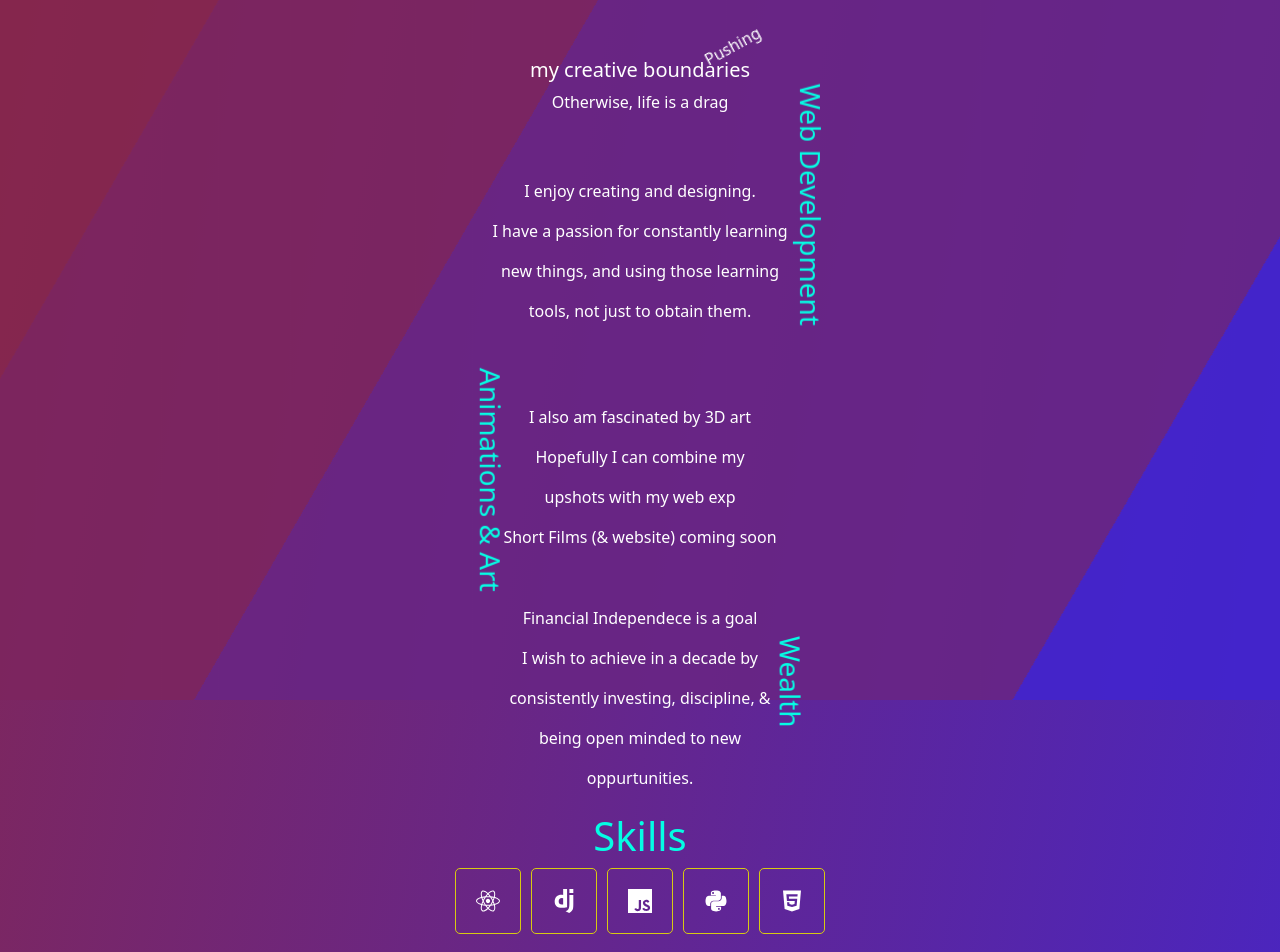
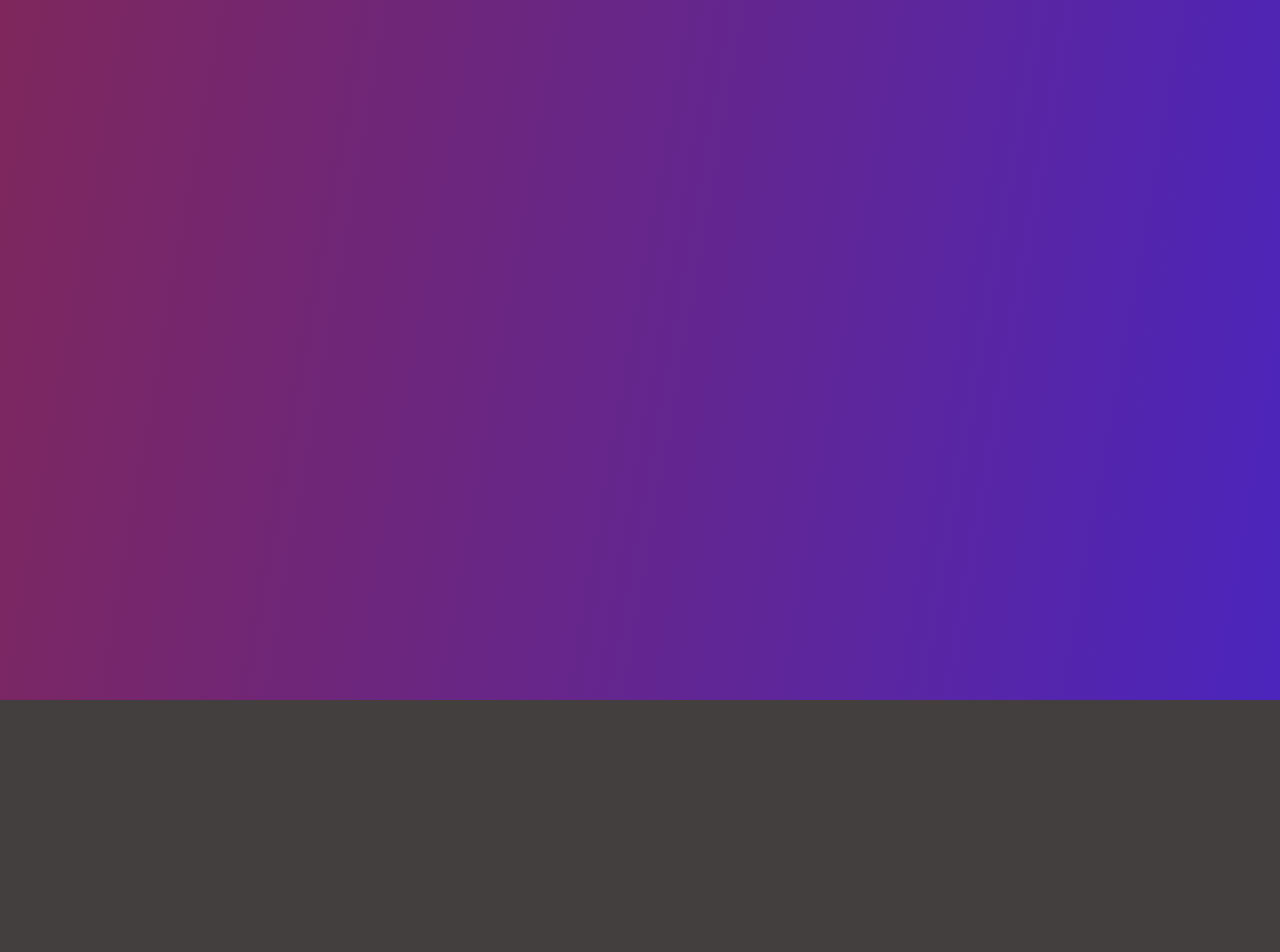
Before and after one commit to 4lexjandro/portfolio, a React (Create React App) app: page /junk in a window 1280 px wide. Shown: the part 100-1052 px from the top of the page. After the commit the page ends 800 px from the top, so only its background shows below. Built offline with nearby package versions, Linux system fonts and the light colour scheme.

Commit message:
About page done

```diff
--- a/src/Routes/About.jsx
+++ b/src/Routes/About.jsx
@@ -1,22 +1,22 @@
 import Footer from '../Parts/Footer'
-import city from '../Visuals/city.mov';
 import { motion } from "framer-motion"
+import {FaReact, FaSass, FaCss3, FaHtml5, FaPython, FaBootstrap} from "react-icons/fa"
+import { SiDjango, SiTailwindcss, SiBlender, SiCinema4D, SiJavascript, SiMongodb, SiPostgresql } from "react-icons/si";
+import { DiNodejs, DiGit, } from "react-icons/di";
 
 
 
 export const About = () => {
   return (
       <div className="main">
-      <div className="overlay"></div>
-      <video autoPlay loop muted playsinline id='video' className="vid">
-        <source
-          src={city}
-          type="video/mp4"
-        />
-        </video>
         <div className="content">
+         <br/><br/><br/>
+         <div class="bg"></div>
+<div class="bg bg2"></div>
+<div class="bg bg3"></div>
+<br/><br/><br/><br/><br/><br/><br/>
 
-         <br/><br/><br/>
+
           <motion.div animate={{ x: 100, y: 0, rotate:360 }}
 transition={{ duration: 2, repeat: Infinity }} >Pushing</motion.div>
 
@@ -36,36 +36,72 @@ transition={{ duration: 2, repeat: Infinity }} >Pushing</motion.div>
 
           <h3 className="h3">
           <motion.div animate={{ scale: [2, 2, 1] }} >
-          <motion.div animate={{ x: 150, y: 50, rotate:90 }} >Web Development</motion.div>
+          <motion.div animate={{ x: 170, y: 50, rotate:90 }} >Web Development</motion.div>
           </motion.div>
           </h3>
-            <ul>
-              <li>React, Express, Django</li>
-              <li>HTML, Javascript, Python</li>
-              <li>S/CSS, TailwindCSS, Daisyui</li>
-            </ul>
+           <p>I enjoy creating and designing.</p>
+           <p>I have a passion for constantly learning</p>
+           <p>new things, and using those learning</p>
+           <p>tools, not just to obtain them.</p>
+           <br/>
 
             <h3 className="h3">
             <motion.div animate={{ scale: [2, 2, 1] }} >
-          <motion.div animate={{ x: -150, rotate:90 }} >Animations & Art</motion.div>
+          <motion.div animate={{ x: -150, y:100, rotate:90 }} >Animations & Art</motion.div>
           </motion.div>
           </h3>
-            <ul>
-              <li>Blender, Cinema4D, Affinity Photo</li>
-              <li>Short Films Coming soon</li>
-            </ul>
+
+              <p>I also am fascinated by 3D art</p>
+              <p>Hopefully I can combine my</p>
+              <p>upshots with my web exp</p>
+              <p>Short Films (& website) coming soon</p>
+
             <h3 className="h3">
             <motion.div animate={{ scale: [2, 2, 1] }} >
-          <motion.div animate={{ x: 150, y: 50, rotate:90 }} >Wealth</motion.div>
+          <motion.div animate={{ x: 150, y: 100, rotate:90 }} >Wealth</motion.div>
           </motion.div>
           </h3>
-            <ul>
-              <li>Investing</li>
-              <li>Seeking oppurtunities </li>
-              <li>Real Estate</li>
-            </ul>
+            <p>Financial Independece is a goal</p>
+            <p>I wish to achieve in a decade by</p>
+            <p>consistently investing, discipline, &</p>
+            <p>being open minded to new</p>
+            <p>oppurtunities.</p>
            </div>
-      <Footer />
+
+           <br/><br/><br/><br/><br/><br/><br/><br/><br/><br/><br/><br/><br/><br/><br/><br/><br/><br/><br/><br/><br/>
+           <br/><br/><br/><br/><br/><br/><br/><br/><br/><br/><br/><br/><br/><br/><br/><br/><br/>
+
+    <h1 className="boxes">Skills</h1>
+  <div className="boxes">
+  <div className="box"><FaReact/></div>
+  <div className="box"><SiDjango/></div>
+  <div className="box"><SiJavascript/></div>
+  <div className="box"><FaPython/></div>
+  <div className="box"><FaHtml5/></div>
+
+  </div>
+  <br/>
+  <div className="boxes">
+  <div className="box"><FaSass/></div>
+  <div className="box"><SiTailwindcss/></div>
+  <div className="box">< FaCss3/></div>
+  <div className="box"><SiBlender/></div>
+  <div className="box"><SiCinema4D/></div>
+  </div>
+  <br/>
+  <div className="boxes">
+  <div className="box"><DiGit/></div>
+  <div className="box"><FaBootstrap/></div>
+  <div className="box"><DiNodejs/></div>
+  <div className="box"><SiMongodb/></div>
+  <div className="box"><SiPostgresql/></div>
+
+  </div>
+<br/><br/><br/>
+  <div>
+    <Footer />
+  </div>
+
 
       </div>
 
--- a/src/Routes/Junk.jsx
+++ b/src/Routes/Junk.jsx
@@ -1,110 +1,8 @@
-import Footer from '../Parts/Footer'
-import { motion } from "framer-motion"
-import {FaReact, FaSass, FaCss3, FaHtml5, FaPython, FaBootstrap} from "react-icons/fa"
-import { SiDjango, SiTailwindcss, SiBlender, SiCinema4D, SiJavascript, SiMongodb, SiPostgresql } from "react-icons/si";
-import { DiNodejs, DiGit, } from "react-icons/di";
+import React from 'react'
 
-
-
-export const Junk = () => {
+function Junk() {
   return (
-      <div className="main">
-        <div className="content">
-         <br/><br/><br/>
-         <div class="bg"></div>
-<div class="bg bg2"></div>
-<div class="bg bg3"></div>
-<br/><br/><br/><br/><br/><br/><br/>
-
-
-          <motion.div animate={{ x: 100, y: 0, rotate:360 }}
-transition={{ duration: 2, repeat: Infinity }} >Pushing</motion.div>
-
-          <h5>my creative boundaries</h5>
-               <motion.div
-                drag
-                dragTransition=
-                {{
-                min: 0,
-                max: 300,
-                bounceStiffness: 100
-                }}
-                >
-                Otherwise, life is a drag
-                </motion.div>
-          <br/>
-
-          <h3 className="h3">
-          <motion.div animate={{ scale: [2, 2, 1] }} >
-          <motion.div animate={{ x: 170, y: 50, rotate:90 }} >Web Development</motion.div>
-          </motion.div>
-          </h3>
-           <p>I enjoy creating and designing.</p>
-           <p>I have a passion for constantly learning</p>
-           <p>new things, and using those learning</p>
-           <p>tools, not just to obtain them.</p>
-           <br/>
-
-            <h3 className="h3">
-            <motion.div animate={{ scale: [2, 2, 1] }} >
-          <motion.div animate={{ x: -150, y:100, rotate:90 }} >Animations & Art</motion.div>
-          </motion.div>
-          </h3>
-
-              <p>I also am fascinated by 3D art</p>
-              <p>Hopefully I can combine my</p>
-              <p>upshots with my web exp</p>
-              <p>Short Films (& website) coming soon</p>
-
-            <h3 className="h3">
-            <motion.div animate={{ scale: [2, 2, 1] }} >
-          <motion.div animate={{ x: 150, y: 100, rotate:90 }} >Wealth</motion.div>
-          </motion.div>
-          </h3>
-            <p>Financial Independece is a goal</p>
-            <p>I wish to achieve in a decade by</p>
-            <p>consistently investing, discipline, &</p>
-            <p>being open minded to new</p>
-            <p>oppurtunities.</p>
-           </div>
-
-           <br/><br/><br/><br/><br/><br/><br/><br/><br/><br/><br/><br/><br/><br/><br/><br/><br/><br/><br/><br/><br/>
-           <br/><br/><br/><br/><br/><br/><br/><br/><br/><br/><br/><br/><br/><br/><br/><br/><br/>
-
-    <h1 className="boxes">Skills</h1>
-  <div className="boxes">
-  <div className="box"><FaReact/></div>
-  <div className="box"><SiDjango/></div>
-  <div className="box"><SiJavascript/></div>
-  <div className="box"><FaPython/></div>
-  <div className="box"><FaHtml5/></div>
-
-  </div>
-  <br/>
-  <div className="boxes">
-  <div className="box"><FaSass/></div>
-  <div className="box"><SiTailwindcss/></div>
-  <div className="box">< FaCss3/></div>
-  <div className="box"><SiBlender/></div>
-  <div className="box"><SiCinema4D/></div>
-  </div>
-  <br/>
-  <div className="boxes">
-  <div className="box"><DiGit/></div>
-  <div className="box"><FaBootstrap/></div>
-  <div className="box"><DiNodejs/></div>
-  <div className="box"><SiMongodb/></div>
-  <div className="box"><SiPostgresql/></div>
-
-  </div>
-<br/><br/><br/>
-  <div>
-    <Footer />
-  </div>
-
-
-      </div>
-
+    <div>Empty</div>
   )
 }
 
```
